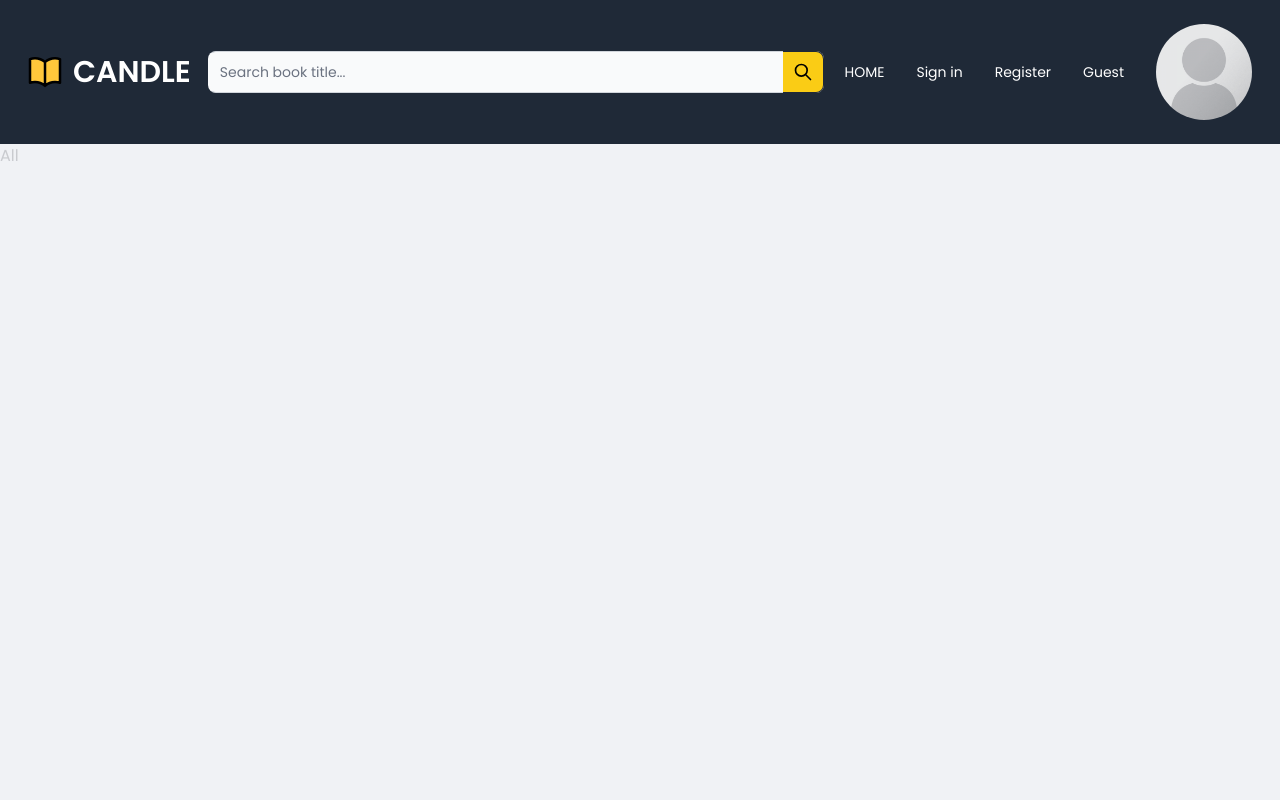
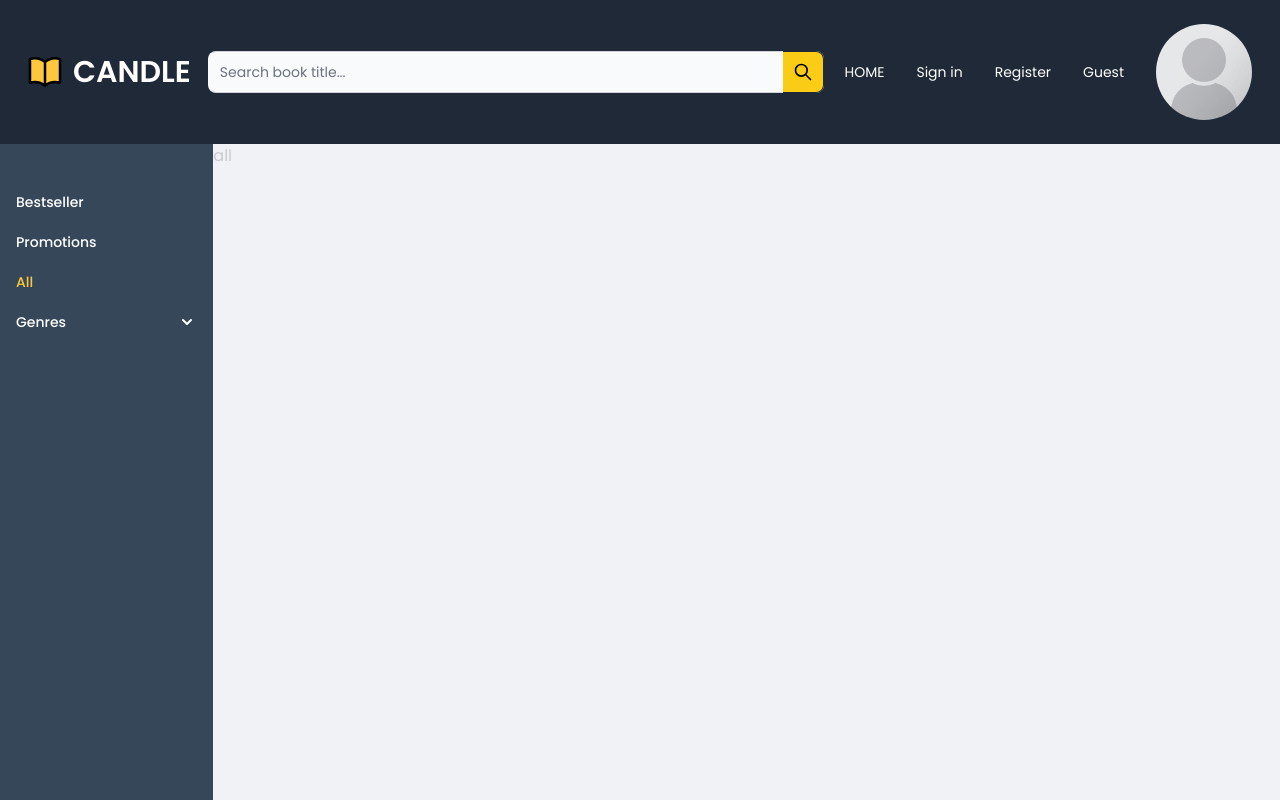
Before and after one commit to Night-of-Serenity/Candle_bookstore-frontend, a React (Vite) app: page /filter/all in a window 1280 px wide. Shown: the top 800 px of the page. Built offline with nearby package versions, Linux system fonts and the light colour scheme.

Commit message:
add stock and orders page layout for admin and make sidebar for admin

```diff
--- /dev/null
+++ b/src/components/SidebarMenuAdmin.jsx
@@ -0,0 +1,38 @@
+import SidebarCommonBtn from "./SidebarCommonBtn";
+import SidebarAccordionBtn from "./SidebarAccordionBtn";
+import { useLocation, Link } from "react-router-dom";
+
+export default function SidebarMenuAdmin() {
+  const genres = [
+    { title: "Sci-fi", id: 1, author: "John" },
+    { title: "Romance", id: 2, author: "Jim" },
+    { title: "Drama", id: 3, author: "Jom" },
+  ];
+  const currentRoute = useLocation().pathname;
+  console.log(currentRoute);
+  const genreClass = (genreId) => {
+    return currentRoute === `/filter/genres/${genreId}`
+      ? "block py-2 pl-8 text-sm font-medium text-mainyellow hover:bg-gray-800 hover:text-mainyellow"
+      : "block py-2 pl-8 text-sm font-medium text-gray-400 hover:bg-gray-800 hover:text-gray-200";
+  };
+  return (
+    <ul className="mt-10 space-y-1">
+      <li>Admin</li>
+      <SidebarCommonBtn to="/filter/bestseller" title="Bestseller" />
+      <SidebarCommonBtn to="/filter/promotions" title="Promotions" />
+      <SidebarCommonBtn to="/filter/all" title="All" />
+      <SidebarAccordionBtn>
+        {genres.map((genre) => (
+          <li key={genre.id}>
+            <Link
+              to={`/filter/genres/${genre.id}`}
+              className={genreClass(genre.id)}
+            >
+              {genre.title}
+            </Link>
+          </li>
+        ))}
+      </SidebarAccordionBtn>
+    </ul>
+  );
+}
--- a/src/layouts/Sidebar.jsx
+++ b/src/layouts/Sidebar.jsx
@@ -1,9 +1,12 @@
-import SidebarMenu from "../components/SidebarMenu";
+import SidebarMenuAdmin from "../components/SidebarMenuAdmin";
+import SidebarMenuUser from "../components/SidebarMenuUser";
+import { useSelector } from "react-redux";
 
 export default function Sidebar() {
+  const isAdmin = useSelector((state) => state.auth.isAdmin);
   return (
     <div className="flex flex-col w-1/6 h-screen bg-mainlightblue sidebar">
-      <SidebarMenu />
+      {isAdmin ? <SidebarMenuAdmin /> : <SidebarMenuUser />}
     </div>
   );
 }
--- /dev/null
+++ b/src/pages/OrdersmanagementPage.jsx
@@ -0,0 +1,9 @@
+import Sidebar from "../layouts/Sidebar";
+
+export default function OrdersmanagementPage() {
+  return (
+    <div>
+      <Sidebar />
+    </div>
+  );
+}
--- /dev/null
+++ b/src/pages/StoremanagementPage.jsx
@@ -0,0 +1,9 @@
+import Sidebar from "../layouts/Sidebar";
+
+export default function StoremanagementPage() {
+  return (
+    <div>
+      <Sidebar />
+    </div>
+  );
+}
--- a/src/routes/adminRoutes.jsx
+++ b/src/routes/adminRoutes.jsx
@@ -2,6 +2,8 @@
 import Header from "../layouts/Header";
 import Footer from "../layouts/Footer";
 import Container from "../layouts/Container";
+import StoremanagementPage from "../pages/StoremanagementPage";
+import OrdersmanagementPage from "../pages/OrdersmanagementPage";
 const adminRoutes = [
   {
     path: "/",
@@ -15,7 +17,7 @@
     children: [
       {
         path: "/",
-        element: <div>stock management page</div>,
+        element: <StoremanagementPage />,
       },
       {
         path: "/books/:bookid",
@@ -30,7 +32,7 @@
         path: "orders",
         element: <Outlet />,
         children: [
-          { path: "", element: <div>orders list page</div> },
+          { path: "", element: <OrdersmanagementPage /> },
           { path: ":orderid", element: <div>order details</div> },
           {
             path: "user/:userid",
```
Also changed, not shown: src/routes/publicRoutes.jsx (+7 -7 lines), src/components/SidebarMenuUser.jsx (renamed from src/components/SidebarMenu.jsx).
